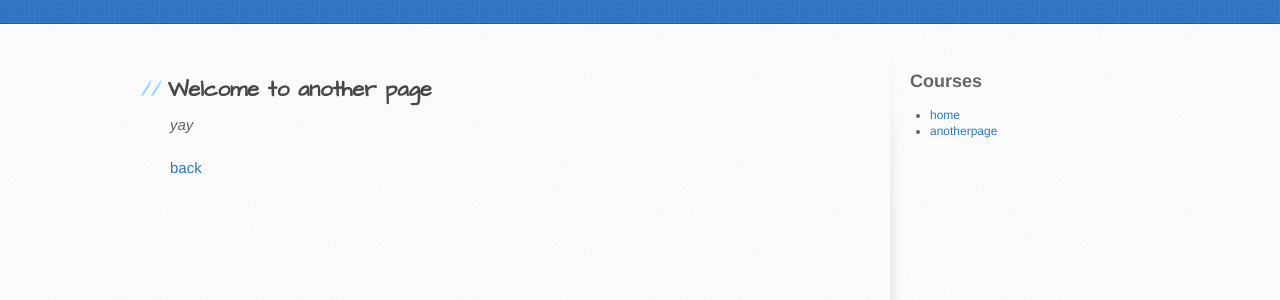
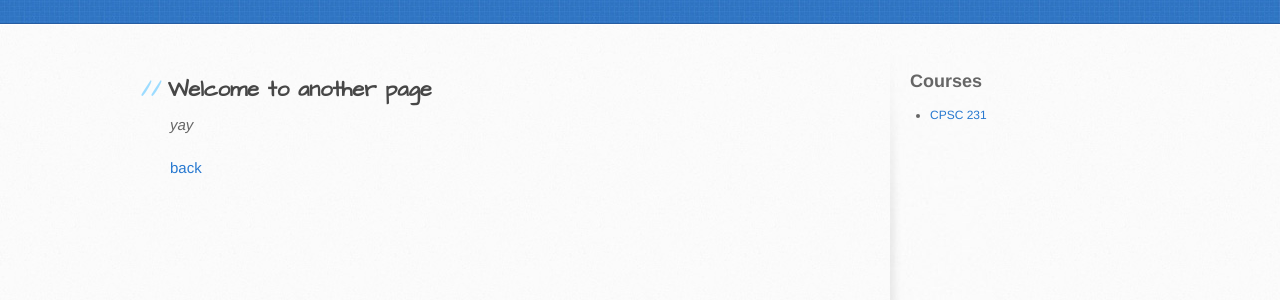
Before and after one commit to philstutorials/philstutorials.github.io, a Jekyll site: the page built from another-page.md, in a window 1280 px wide. Shown: the part 249-549 px from the top of the page. Built offline with Jekyll 4.4.1, drawn with Linux system fonts in a browser that asks for light colours; our own code applies the rules of GitHub Pages for plain Markdown files.

Commit message:
Update pages.yml

```diff
--- a/_data/pages.yml
+++ b/_data/pages.yml
@@ -1,8 +1,5 @@
 docs_list_title: Courses
 docs:
 
-- title: home
-  url: index.html
-
-- title: anotherpage
+- title: CPSC 231
   url: another-page.html
```
